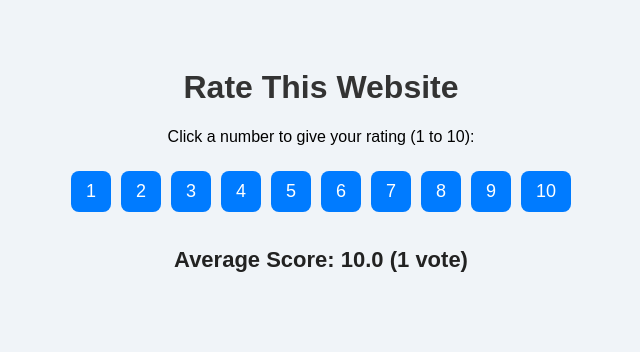
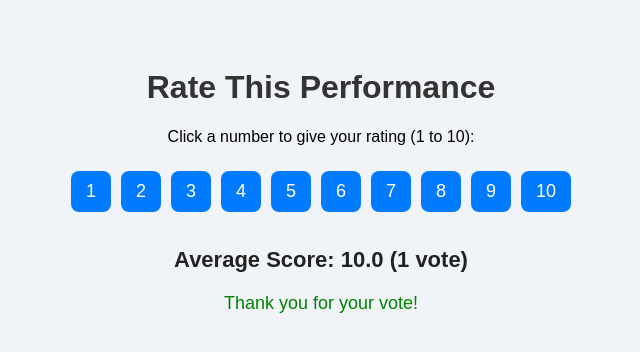
Before and after one commit to Bowstring21/Voting-Website, a plain HTML site: page index.html in a window 1280 px wide. Both pictures are taken after a click on the button "10". Shown: the whole page, without its empty margins (319-959 px from the left). Drawn offline with Linux system fonts and the light colour scheme.

Commit message:
Update index.html

```diff
--- a/index.html
+++ b/index.html
@@ -2,7 +2,7 @@
 <html lang="en">
 <head>
   <meta charset="UTF-8">
-  <title>Rate This Website</title>
+  <title>Rate This Performance</title>
   <style>
     body {
       font-family: Arial, sans-serif;
@@ -35,10 +35,15 @@
       font-weight: bold;
       color: #222;
     }
+    .thank-you {
+      font-size: 18px;
+      margin-top: 20px;
+      color: green;
+    }
   </style>
 </head>
 <body>
-  <h1>Rate This Website</h1>
+  <h1>Rate This Performance</h1>
   <p>Click a number to give your rating (1 to 10):</p>
   <div class="buttons" id="vote-buttons"></div>
 
@@ -46,20 +51,34 @@
     Average Score: N/A
   </div>
 
+  <div class="thank-you" id="thank-you-message"></div>
+
   <script>
     const voteButtons = document.getElementById('vote-buttons');
     const averageDisplay = document.getElementById('average-display');
+    const thankYouMessage = document.getElementById('thank-you-message');
     const votes = [];
 
-    // Create buttons 1-10
+    let hasVoted = false;
+
     for (let i = 1; i <= 10; i++) {
       const btn = document.createElement('button');
       btn.textContent = i;
       btn.onclick = () => {
+        if (hasVoted) return;
+
         votes.push(i);
+        hasVoted = true;
         updateAverage();
+        thankYouMessage.textContent = "Thank you for your vote!";
+        disableButtons();
       };
       voteButtons.appendChild(btn);
+    }
+
+    function disableButtons() {
+      const allButtons = voteButtons.querySelectorAll('button');
+      allButtons.forEach(btn => btn.disabled = true);
     }
 
     function updateAverage() {
```
